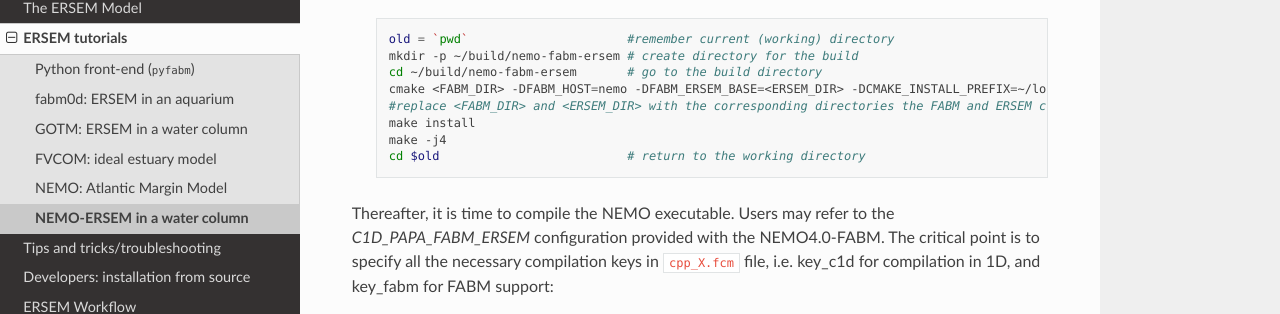
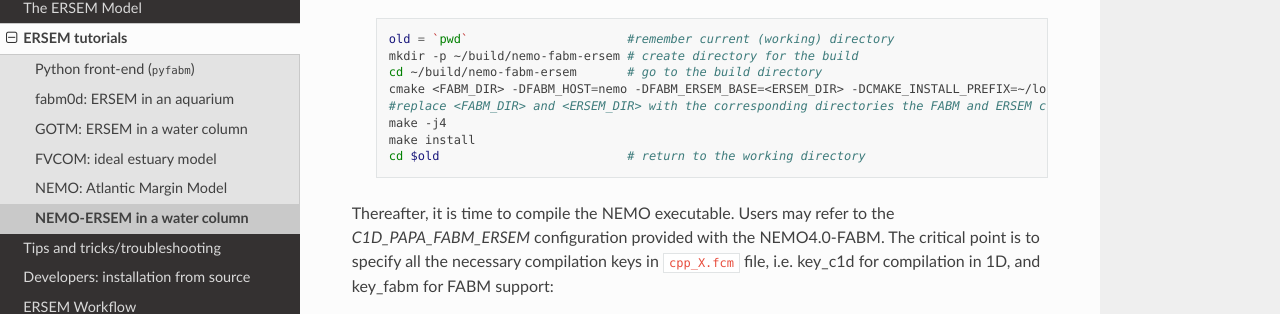
Before and after one commit to pmlmodelling/ersem, a Sphinx documentation site: the page built from docs/source/tutorials/nemo1d.rst, in a window 1280 px wide and 900 px high, scrolled down 591 px. Shown: the part 144-458 px from the top of the window. Built offline with Sphinx 7.4.7 and the Read the Docs theme 2.0.0, drawn with Linux system fonts in a browser that asks for light colours; formulas are drawn with MathJax 3; the version number could not be read and is left out.

Commit message:
Swap make command order

```diff
--- a/docs/source/tutorials/nemo1d.rst
+++ b/docs/source/tutorials/nemo1d.rst
@@ -29,8 +29,8 @@ First, FABM must be compiled with ERSEM support, specifying nemo as a physical h
         cd ~/build/nemo-fabm-ersem       # go to the build directory
         cmake <FABM_DIR> -DFABM_HOST=nemo -DFABM_ERSEM_BASE=<ERSEM_DIR> -DCMAKE_INSTALL_PREFIX=~/local/fabm/nemo-fabm-ersem
         #replace <FABM_DIR> and <ERSEM_DIR> with the corresponding directories the FABM and ERSEM code bases were downloaded to.
+        make -j4
         make install
-        make -j4
         cd $old                          # return to the working directory
 
 Thereafter, it is time to compile the NEMO executable. Users may refer to the `C1D_PAPA_FABM_ERSEM` configuration provided with the NEMO4.0-FABM. The critical point is to specify all the necessary compilation keys in ``cpp_X.fcm`` file, i.e. key_c1d for compilation in 1D, and key_fabm for FABM support:
```
